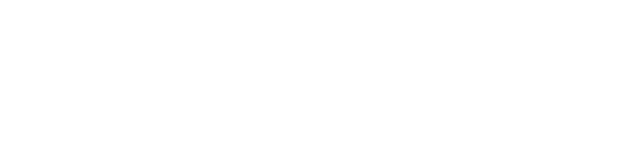
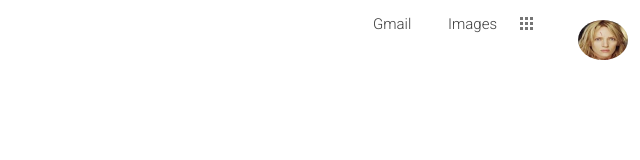
Before and after one commit to greatshekhs/google-homepage, a plain HTML site: page index.html in a window 1280 px wide. Shown: the whole page, without its empty margins (640-1280 px from the left). Drawn offline with Linux system fonts and the light colour scheme.

Commit message:
Google homepage v1

```diff
--- a/index.html
+++ b/index.html
@@ -2,14 +2,106 @@
 <head>
     <title>TOP-Google homepage</title>
     <meta charset="utf-8">
+    <link href="https://fonts.googleapis.com/css2?family=Roboto:wght@300&display=swap" rel="stylesheet">
+
+    <style>
+
+        #top-nav {
+            background-color: white;
+            height: 50px;
+            font-family: 'Roboto', sans-serif;
+            position: fixed;
+            padding: 10px 0 10px;
+            top: 0;
+            align-items: center;
+            width: 100%
+        }
+        main {
+            background-color: rgb(78, 204, 73);
+            height: 100%;
+            width: 100%;
+        }
+        a:link {
+            text-decoration: none;
+            color: #3e3e3e;
+        }
+
+        a:hover {
+            text-decoration: underline;
+            color: black;
+        }
+
+        #gmail-link {
+            display: block;
+            align-items: center;
+            float: right;
+            font-size: 15px;
+            width: 50px;
+            height: 10px;
+            padding-left: 15px;
+            padding-right: 15px;
+            padding-top: 5px;
+            padding-bottom: 5px;
+
+
+
+        }
+
+        #images-link {
+            display: block;
+            float: right;
+            font-size: 15px;
+            width: 50px;
+            height: 10px;
+            padding-left: 10px;
+            padding-right: 10px;
+            padding-top: 5px;
+            padding-bottom: 5px;
+
+        }
+
+        #ninedots {
+            display: block;
+            float: right;
+            width: 50px;
+            height: 10px;
+            padding-left: 10px;
+            padding-right: 10px;
+            padding-top: 5px;
+            padding-bottom: 5px;
+        }
+
+        #profile-pic {
+            width: 50px;
+            height: 40px;
+            float: right;
+            border-radius: 70%;
+            padding-left: 10px;
+            padding-right: 10px;
+            padding-top: 5px;
+            padding-bottom: 5px;
+
+        }
+    </style>
 </head>
 
 <body>
+    <main>
     <div id="top-nav">
-        <div id="gmail-link"></div>
-        <div id="images-link"></div>
-        <div id="9-dots"></div>
-        <div id="profile-pic"></div>
+        <div id="profile-pic">
+            <img id="profile-pic" src="profile-pic.jpeg">
+        </div>
+        <div id="ninedots">
+            <img src="Chrome-App-Launcher-icon.png" href="#GApps">
+        </div>
+        <div id="images-link">
+            <a href="#Images">Images</a>
+        </div>
+        <div id="gmail-link">
+            <a href="#gmail">Gmail</a>
+        </div>
+    </div>
+
     </div>
     <div id="google-logo"></div>
     <div id="search-box">
@@ -21,4 +113,5 @@
     <div id="links-bar"></div>
     <div id="footer-1"></div>
     <div id="footer-2"></div>
+</main>
 </body>
```
Also changed, not shown: index2.html (added, +69 -0 lines), Chrome-App-Launcher-icon.png (added), Google-microphone.png (added), profile-pic.jpeg (added), search-icon.png (added), 1 other file.
